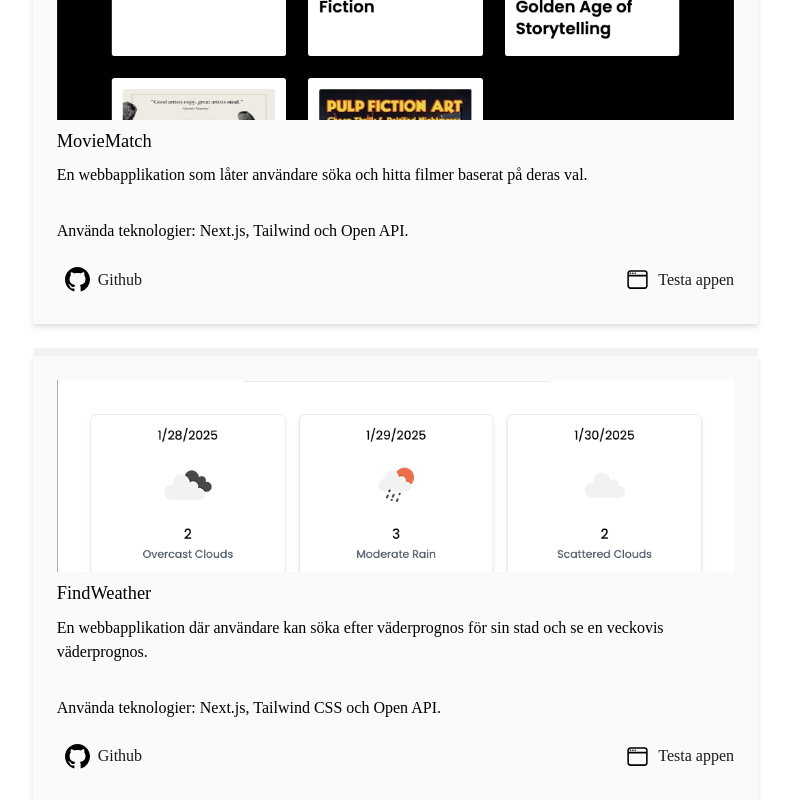
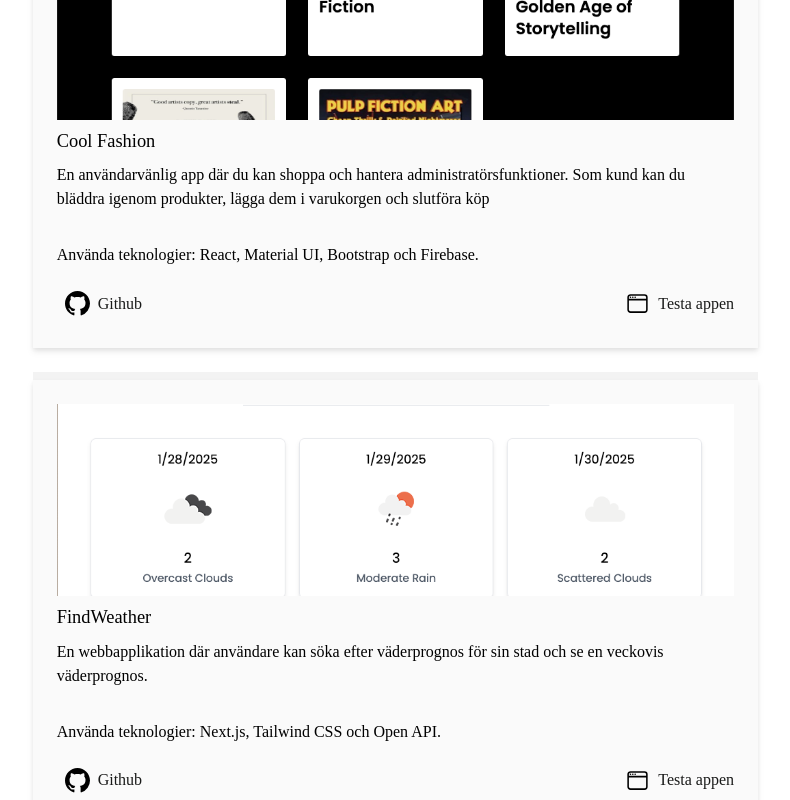
Before and after one commit to carolinmimmie/MyCv, a Next.js app: page / in a window 1280 px wide. Shown: the part 2580-3380 px from the top of the page, without its empty margins (458-1248 px from the left). Built offline with nearby package versions, Linux system fonts and the light colour scheme.

Commit message:
added cool fashion

```diff
--- a/app/component/Projects.tsx
+++ b/app/component/Projects.tsx
@@ -19,15 +19,15 @@ const Projects = ({ projectData }: ProjectDataProps) => {
         {projects.map(({ title, body1,body2,image,current,links}) => (
           <div key={title} className="flex flex-col rounded-lg">
             <span className={`h-2 ${current ? "bg-blue" : "bg-grey"}`} />
-            <div className="bg-grey-light p-6 drop-shadow-md">
+            <div className="bg-grey-light p-6 drop-shadow-md ">
             <Image
         aria-label={`$Image of ${title}`}
         src={image}
         alt={`$Image of ${title}`}
-        className={"object-cover w-full h-48"}
+        className={" w-full h-48 object-cover"}
         priority={false}
         width={500}
-        height={250}
+        height={500}
       />
               <h3 className="mt-2">{title}</h3>
               <div className="flex flex-col gap-6 ">
--- a/data/page-data.tsx
+++ b/data/page-data.tsx
@@ -110,11 +110,11 @@ export const projectData = {
       links: [
         {
           text: "Github",
-          url: "https://github.com/carolinmimmie/AudioBooks",
+          url: "https://github.com/carolinmimmie/LioraWebshop",
         },
         {
           text: "Testa appen",
-          url: "https://audio-books-liart.vercel.app/",
+          url: "https://liora-webshop.vercel.app/",
         },
       ],
     },
@@ -155,20 +155,20 @@ export const projectData = {
       ],
     },
     {
-      title: "MovieMatch",
+      title: "Cool Fashion",
       body1:
-        "En webbapplikation som låter användare söka och hitta filmer baserat på deras val.",
-      body2: "Använda teknologier: Next.js, Tailwind och Open API.",
+        "En användarvänlig app där du kan shoppa och hantera administratörsfunktioner. Som kund kan du bläddra igenom produkter, lägga dem i varukorgen och slutföra köp",
+      body2: "Använda teknologier: React, Material UI, Bootstrap och Firebase.",
       image: "/images/moviewatch.png",
       current: false,
       links: [
         {
           text: "Github",
-          url: "https://github.com/carolinmimmie/MovieMatch",
+          url: "https://github.com/carolinmimmie/CoolFashion",
         },
         {
           text: "Testa appen",
-          url: "https://movie-match-tau.vercel.app/",
+          url: "https://cool-fashion.vercel.app/",
         },
       ],
     },
```
